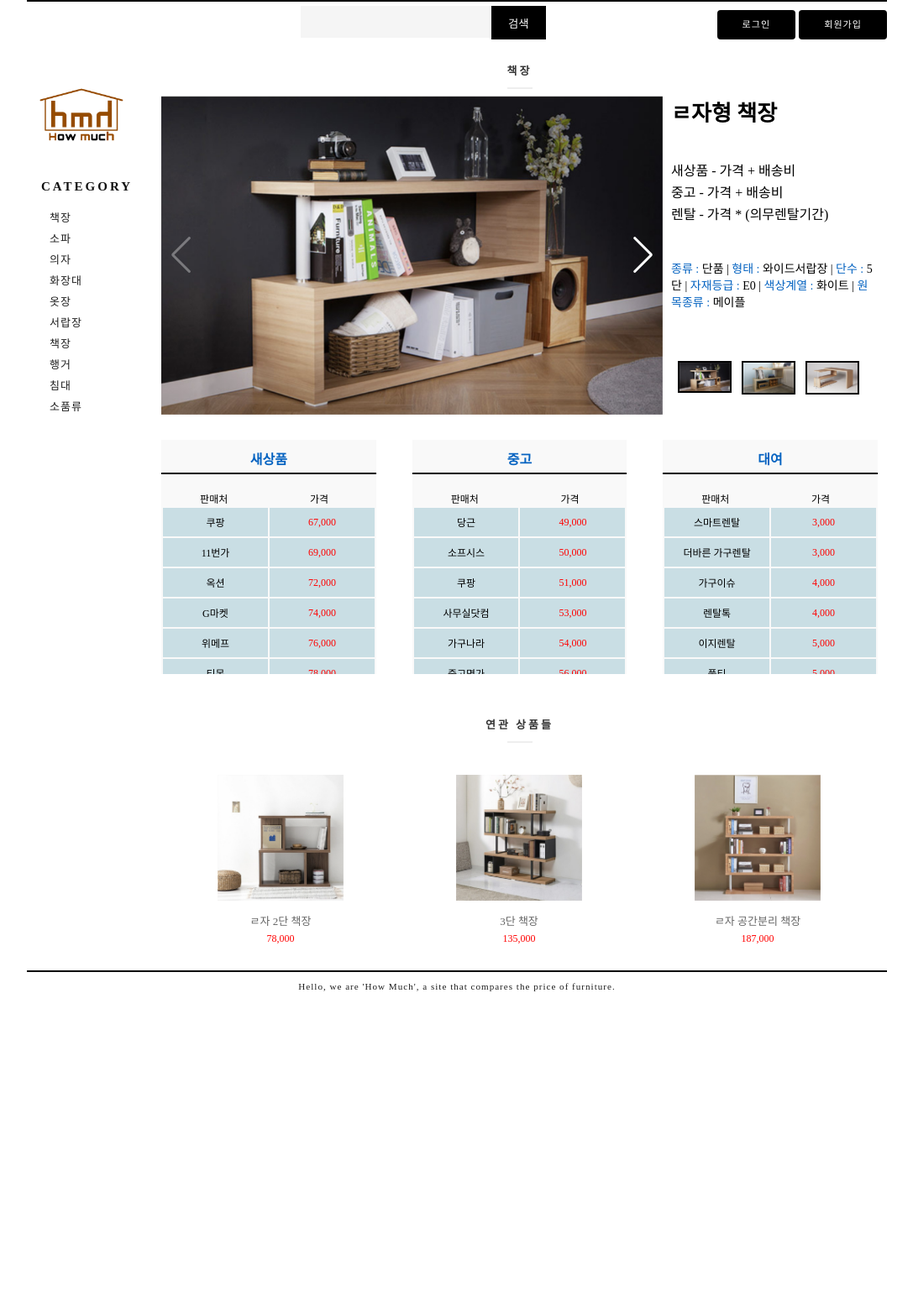
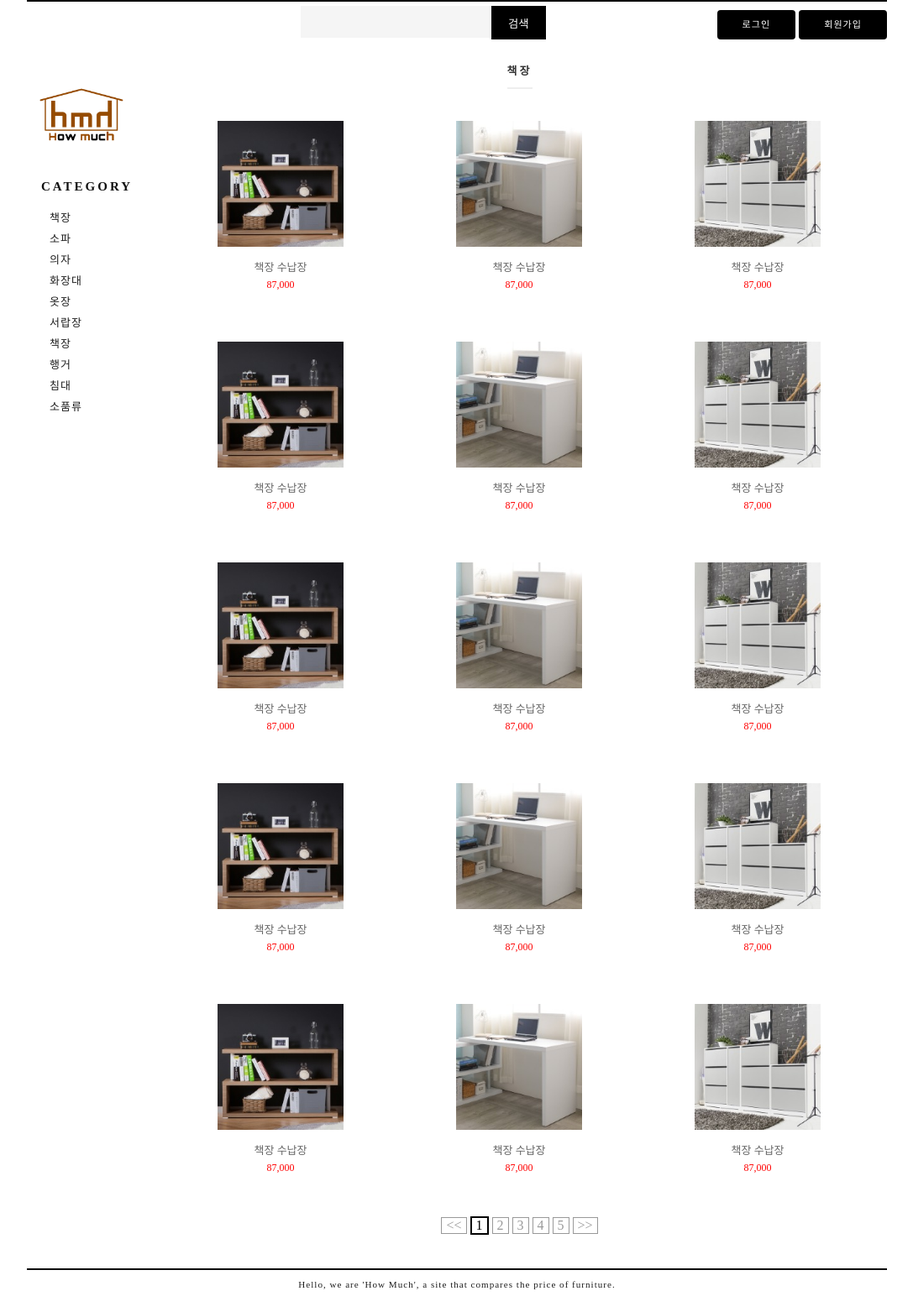
Before and after one commit to bongj9/h_d, a Django app: template user/templates/origin/nav_list.html in a window 1280 px wide. Shown: the whole page at 84% size, without its empty margins (96-1183 px from the left). Before the commit the page ends 1181 px from the top, so only its background shows below. Run offline with Django 4.2, Linux system fonts and the light colour scheme; the template is opened without the code that fills it, so the values that code supplies are empty; parts of the project's set-up code (start-up, migrations or seed data) failed here and were passed over.

Commit message:
list.html 수정

```diff
--- a/user/templates/origin/nav_list.html
+++ b/user/templates/origin/nav_list.html
@@ -3,18 +3,16 @@
  <head>
   <meta charset="utf-8" />
   <meta name="viewport" content="width=device-width, initial-scale=1, minimum-scale=1, maximum-scale=1" />
-  <title>상세페이지</title>
+  <title>상품리스트</title>
   <meta name="Generator" content="EditPlus">
   <meta name="Author" content="">
   <meta name="Keywords" content="">
   <meta name="Description" content="">
   <link rel="stylesheet" href="../css/style.css">
   <link rel="stylesheet" href="https://cdn.jsdelivr.net/npm/swiper/swiper-bundle.min.css" />
-     <script> src="js/product_detail.js"</script>
  </head>
 
  <body>
-
    <div class="top_fixed">
       <div class="top_block full_width">
          <input type="text" class="search"><input type="submit" value="검색">
@@ -47,178 +45,104 @@
          <div class="category_title">책장</div>
 
 
-			<div class="product_detail">
-				<div class="product_detail_img">
-					<!-- Swiper -->
-					<div style="--swiper-navigation-color: #fff; --swiper-pagination-color: #fff"
-					  class="swiper mySwiper2 big_img">
-					  <div class="swiper-wrapper">
-						<div class="swiper-slide">
-						  <img src="../img/slide.png" />
+         <div class="product_list">
+            <a href="product_detail.html" class="product_img_price">
+               <img src="../img/list_product01.jpg">
+               <div class="pro_title">책장 수납장</div>
+               <div class="pro_price">87,000</div>
+            </a>
+            <a href="product_detail.html" class="product_img_price">
+               <img src="../img/list_product02.jpg">
+               <div class="pro_title">책장 수납장</div>
+               <div class="pro_price">87,000</div>
+            </a>
+            <a href="product_detail.html" class="product_img_price">
+               <img src="../img/list_product03.jpg">
+               <div class="pro_title">책장 수납장</div>
+               <div class="pro_price">87,000</div>
+            </a>
          </div>
-						<div class="swiper-slide">
-						  <img src="../img/slide1.png" />
-						</div>
-						<div class="swiper-slide">
-						  <img src="../img/slide2.png" />
-						</div>
-					  </div>
-					  <div class="swiper-button-next"></div>
-					  <div class="swiper-button-prev"></div>
-					</div>
-					<div class="pro_bts_r">
-						<div class="pro_bts_a">
-							<div thumbsSlider="" class="swiper mySwiper">
-							  <div class="swiper-wrapper">
-								<div class="swiper-slide small_img_bt">
-								  <img src="../img/slide.png" />
-								</div>
-								<div class="swiper-slide small_img_bt">
-								  <img src="../img/slide1.png" />
-								</div>
-								<div class="swiper-slide small_img_bt">
-								  <img src="../img/slide2.png" />
-								</div>
-							  </div>
-							</div>
-						</div>
-					</div>
-					<!-- Swiper //-->
-				</div>
-				<div class="product_detail_centent">
-					<div class="pro_title">ㄹ자형 책장</div>
-
-					<div class="pro_exp">
-						새상품 - 가격 + 배송비<br>
-						중고 - 가격 + 배송비<br>
-						렌탈 - 가격 * (의무렌탈기간)
-					</div>
-
-					<div class="pro_exp2">
-						<span>종류 :</span> 단품 | <span>형태 :</span> 와이드서랍장 | <span>단수 :</span> 5단 | <span>자재등급 :</span> E0 | <span>색상계열 :</span> 화이트 | <span>원목종류 :</span> 메이플</div>
-				</div>
-			</div>
-
-			<div class="product_new_used_rental">
-				<div class="product_new">
-					<div class="pro_nur">새상품</div>
-					<div class="pro_nur_t">
-						<div class="bp">판매처</div>
-						<div class="bp">가격</div>
-					</div>
-					<div class="scroll">
-
-						<table>
-							<tr>
-								<td>쿠팡</td><td>67,000</td>
-							</tr>
-							<tr>
-								<td>11번가</td><td>69,000</td>
-							</tr>
-							<tr>
-								<td>옥션</td><td>72,000</td>
-							</tr>
-							<tr>
-								<td>G마켓</td><td>74,000</td>
-							</tr>
-							<tr>
-								<td>위메프</td><td>76,000</td>
-							</tr>
-							<tr>
-								<td>티몬</td><td>78,000</td>
-							</tr>
-						</table>
-
-					</div>
-				</div>
-				<div class="product_used">
-					<div class="pro_nur">중고</div>
-					<div class="pro_nur_t">
-						<div class="bp">판매처</div>
-						<div class="bp">가격</div>
-					</div>
-					<div class="scroll">
-
-						<table>
-							<tr>
-								<td>당근</td><td>49,000</td>
-							</tr>
-							<tr>
-								<td>소프시스</td><td>50,000</td>
-							</tr>
-							<tr>
-								<td>쿠팡</td><td>51,000</td>
-							</tr>
-							<tr>
-								<td>사무실닷컴</td><td>53,000</td>
-							</tr>
-							<tr>
-								<td>가구나라</td><td>54,000</td>
-							</tr>
-							<tr>
-								<td>중고명가</td><td>56,000</td>
-							</tr>
-						</table>
-
-					</div>
-				</div>
-				<div class="product_rental">
-					<div class="pro_nur">대여</div>
-					<div class="pro_nur_t">
-						<div class="bp">판매처</div>
-						<div class="bp">가격</div>
-					</div>
-					<div class="scroll">
-
-						<table>
-							<tr>
-								<td>스마트렌탈</td><td>3,000</td>
-							</tr>
-							<tr>
-								<td>더바른 가구렌탈</td><td>3,000</td>
-							</tr>
-							<tr>
-								<td>가구이슈</td><td>4,000</td>
-							</tr>
-							<tr>
-								<td>렌탈톡</td><td>4,000</td>
-							</tr>
-							<tr>
-								<td>이지렌탈</td><td>5,000</td>
-							</tr>
-							<tr>
-								<td>풀티</td><td>5,000</td>
-							</tr>
-						</table>
-
-					</div>
-				</div>
-            </div>
-
-
-
-			<div class="block_line"><!-- 간격 --></div>
-
-
-
-			<div class="category_title">연관 상품들</div>
 
          <div class="product_list">
             <a href="product_detail.html" class="product_img_price">
-					<img src="../img/slide4.png">
-					<div class="pro_title">ㄹ자 2단 책장</div>
-					<div class="pro_price">78,000</div>
+               <img src="../img/list_product01.jpg">
+               <div class="pro_title">책장 수납장</div>
+               <div class="pro_price">87,000</div>
             </a>
             <a href="product_detail.html" class="product_img_price">
-					<img src="../img/slide3.png">
-					<div class="pro_title">3단 책장</div>
-					<div class="pro_price">135,000</div>
+               <img src="../img/list_product02.jpg">
+               <div class="pro_title">책장 수납장</div>
+               <div class="pro_price">87,000</div>
             </a>
             <a href="product_detail.html" class="product_img_price">
-					<img src="../img/slide5.png">
-					<div class="pro_title">ㄹ자 공간분리 책장</div>
-					<div class="pro_price">187,000</div>
+               <img src="../img/list_product03.jpg">
+               <div class="pro_title">책장 수납장</div>
+               <div class="pro_price">87,000</div>
             </a>
+         </div>
+
+         <div class="product_list">
+            <a href="product_detail.html" class="product_img_price">
+               <img src="../img/list_product01.jpg">
+               <div class="pro_title">책장 수납장</div>
+               <div class="pro_price">87,000</div>
+            </a>
+            <a href="product_detail.html" class="product_img_price">
+               <img src="../img/list_product02.jpg">
+               <div class="pro_title">책장 수납장</div>
+               <div class="pro_price">87,000</div>
+            </a>
+            <a href="product_detail.html" class="product_img_price">
+               <img src="../img/list_product03.jpg">
+               <div class="pro_title">책장 수납장</div>
+               <div class="pro_price">87,000</div>
+            </a>
+         </div>
+
+         <div class="product_list">
+            <a href="product_detail.html" class="product_img_price">
+               <img src="../img/list_product01.jpg">
+               <div class="pro_title">책장 수납장</div>
+               <div class="pro_price">87,000</div>
+            </a>
+            <a href="product_detail.html" class="product_img_price">
+               <img src="../img/list_product02.jpg">
+               <div class="pro_title">책장 수납장</div>
+               <div class="pro_price">87,000</div>
+            </a>
+            <a href="product_detail.html" class="product_img_price">
+               <img src="../img/list_product03.jpg">
+               <div class="pro_title">책장 수납장</div>
+               <div class="pro_price">87,000</div>
+            </a>
+         </div>
+
+         <div class="product_list">
+            <a href="product_detail.html" class="product_img_price">
+               <img src="../img/list_product01.jpg">
+               <div class="pro_title">책장 수납장</div>
+               <div class="pro_price">87,000</div>
+            </a>
+            <a href="product_detail.html" class="product_img_price">
+               <img src="../img/list_product02.jpg">
+               <div class="pro_title">책장 수납장</div>
+               <div class="pro_price">87,000</div>
+            </a>
+            <a href="product_detail.html" class="product_img_price">
+               <img src="../img/list_product03.jpg">
+               <div class="pro_title">책장 수납장</div>
+               <div class="pro_price">87,000</div>
+            </a>
+         </div>
+
+         <div class="page-block">
+            <a href="nav_list.html"> << </a>
+            <a href="nav_list.html" class="on">1</a>
+            <a href="nav_list.html">2</a>
+            <a href="nav_list.html">3</a>
+            <a href="nav_list.html">4</a>
+            <a href="nav_list.html">5</a>
+            <a href="nav_list.html"> >> </a>
          </div>
       </main>
    </div>
@@ -229,10 +153,6 @@
       </address>
    </footer>
 
-<!-- Swiper JS -->
-    <script src="https://cdn.jsdelivr.net/npm/swiper/swiper-bundle.min.js"></script>
-	<script src="../js/product_detail.js"></script>
-
 
  </body>
 </html>
```
Lines whose indentation alone changed are shown as unchanged.
